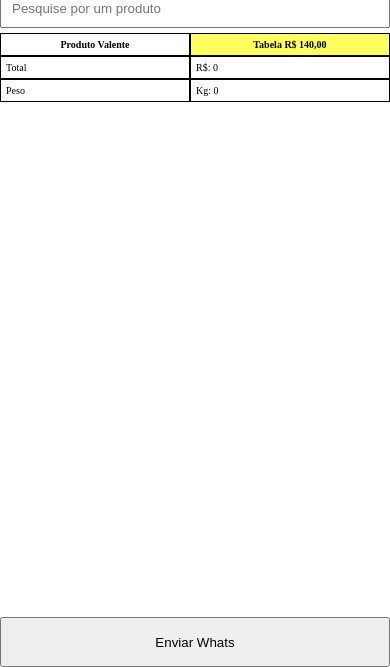
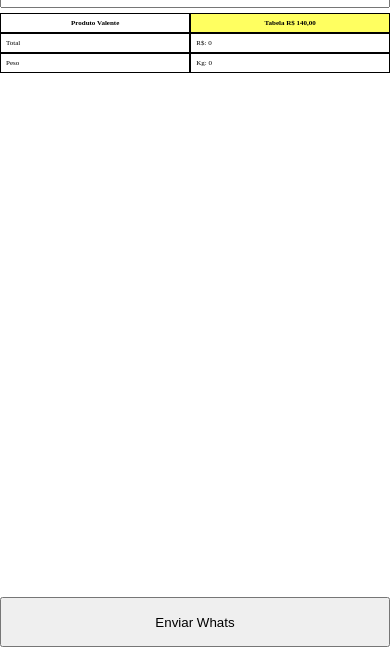
Before and after one commit to Ryan-Castro/tabela-compra, a plain HTML site: page index.html in a window 390 px wide. Shown: the part 186-853 px from the top of the page. Drawn offline with Linux system fonts and the light colour scheme; no server answers.

Commit message:
Update style.css

```diff
--- a/src/styles/style.css
+++ b/src/styles/style.css
@@ -12,7 +12,6 @@ main{
     width: 100%;
     max-width: 900px;
     height: 100vh;
-    padding-top: 20px;
 }
 section{
     width: 100%;
@@ -29,7 +28,7 @@ section{
 }
 #sectionProduct{
     width: 100%;
-    height: calc(100% - 250px);
+    height: calc(100% - 270px);
     overflow: auto;
 }
 #tableProduct{
@@ -115,17 +114,14 @@ button{
     padding: 10px;
     margin: 5px 0px;
 }
-@media (max-width: 600px){
-    table{
-        overflow: scroll;
-        width: 100%;
-    }
-    main{
-        width: 100vw;
-    }
+@media (max-width: 850px){
     td, th{
         font-size: 10px;
     }
+
+}
+@media (max-width: 660px){
+
     #cad{
         width: 100vw;
         justify-content: flex-start;
@@ -140,8 +136,15 @@ button{
         width: 100%;
     }
 }
-@media (max-width: 400px){
+@media (max-width: 550px){
     td, th{
         padding: 5px;
     }
 }
+
+
+@media (max-width: 410px){
+    td, th{
+        font-size: 7px;
+    }
+}
```
